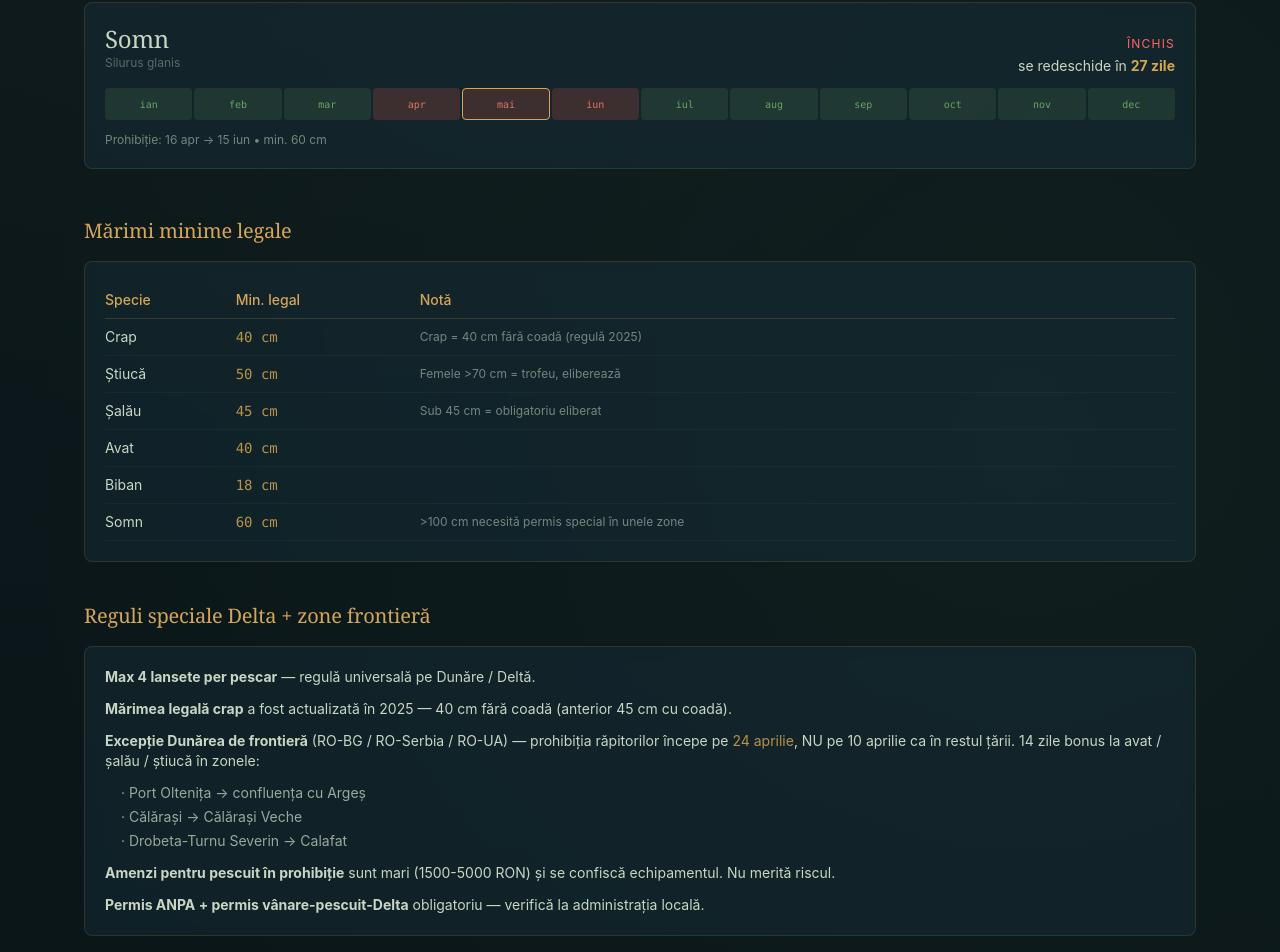
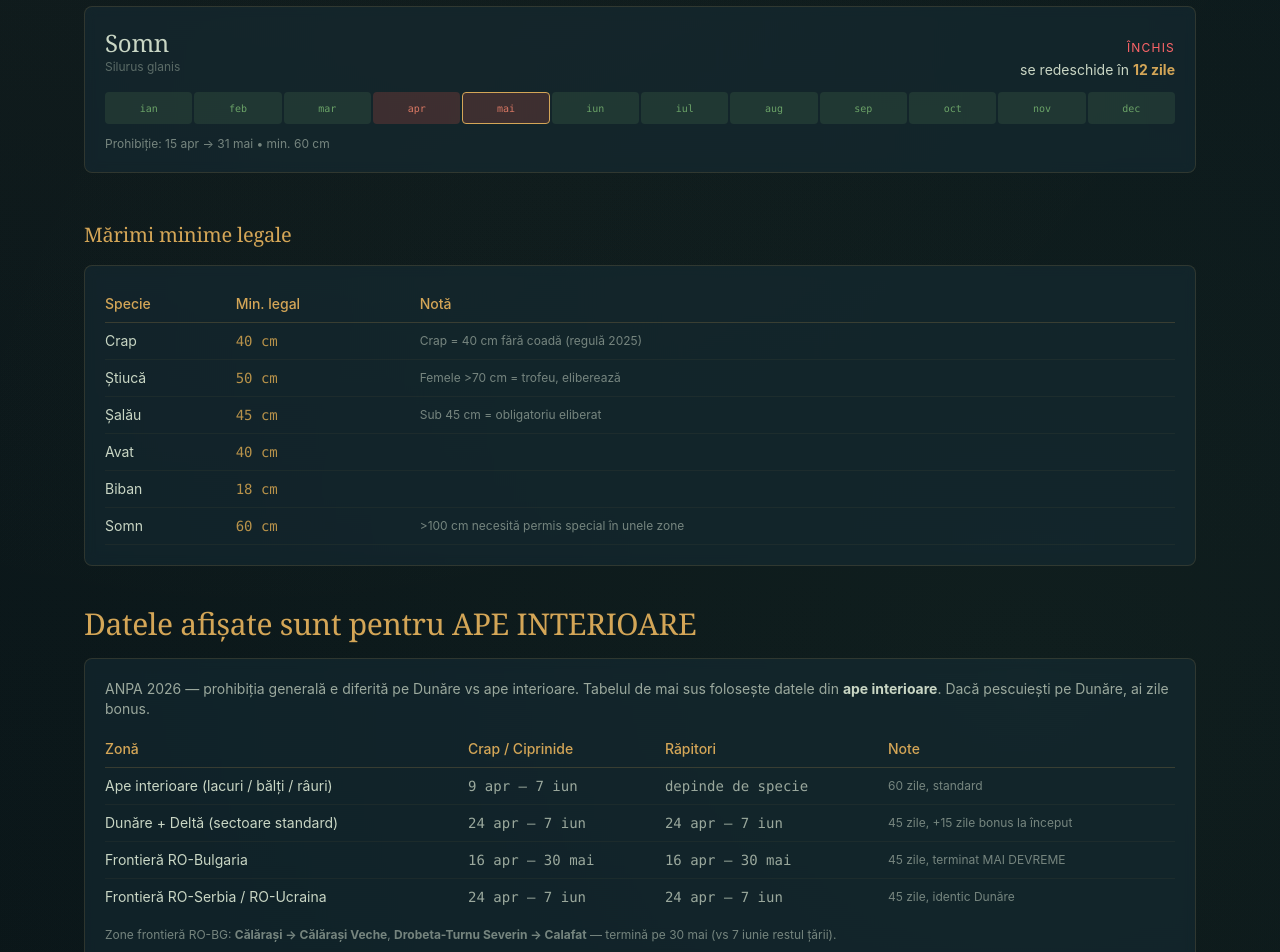
Before and after one commit to clawmvp/fishy, a Next.js app: page /prohibitie in a window 1280 px wide. Shown: the part 1310-2262 px from the top of the page. Built offline with nearby package versions, Linux system fonts and the light colour scheme.

Commit message:
fix: prohibiție corectă ANPA 2026 — crap 9 apr/7 iun (era 15/15), știucă 1 feb/20 mar, șalău+biban 20 mar/7 iun. +tabel comparativ Dunăre vs ape interioare vs frontieră

```diff
--- a/app/prohibitie/page.tsx
+++ b/app/prohibitie/page.tsx
@@ -197,8 +197,60 @@ export default function ProhibitionPage() {
       </section>
 
       {/* Reguli speciale Delta */}
+      {/* Tabel comparativ Dunăre vs Ape interioare */}
       <section className="mb-10">
-        <h2 className="text-xl font-display text-amber-glow mb-4">Reguli speciale Delta + zone frontieră</h2>
+        <h2 className="text-2xl md:text-3xl font-display text-amber-glow mb-4">Datele afișate sunt pentru APE INTERIOARE</h2>
+        <div className="card rounded-lg p-5">
+          <p className="text-sm text-fog/75 mb-3">
+            ANPA 2026 — prohibiția generală e diferită pe Dunăre vs ape interioare. Tabelul de mai sus folosește datele din <strong className="text-fog">ape interioare</strong>. Dacă pescuiești pe Dunăre, ai zile bonus.
+          </p>
+          <div className="scroll-x-wrap">
+            <table className="w-full text-sm min-w-fit">
+              <thead>
+                <tr className="border-b border-amber-glow/20">
+                  <th className="text-left py-2 text-amber-glow font-medium">Zonă</th>
+                  <th className="text-left py-2 text-amber-glow font-medium">Crap / Ciprinide</th>
+                  <th className="text-left py-2 text-amber-glow font-medium">Răpitori</th>
+                  <th className="text-left py-2 text-amber-glow font-medium">Note</th>
+                </tr>
+              </thead>
+              <tbody>
+                <tr className="border-b border-amber-glow/5">
+                  <td className="py-2 text-fog">Ape interioare (lacuri / bălți / râuri)</td>
+                  <td className="py-2 text-fog/75 font-mono">9 apr – 7 iun</td>
+                  <td className="py-2 text-fog/75 font-mono">depinde de specie</td>
+                  <td className="py-2 text-fog/55 text-xs">60 zile, standard</td>
+                </tr>
+                <tr className="border-b border-amber-glow/5">
+                  <td className="py-2 text-fog">Dunăre + Deltă (sectoare standard)</td>
+                  <td className="py-2 text-fog/75 font-mono">24 apr – 7 iun</td>
+                  <td className="py-2 text-fog/75 font-mono">24 apr – 7 iun</td>
+                  <td className="py-2 text-fog/55 text-xs">45 zile, +15 zile bonus la început</td>
+                </tr>
+                <tr className="border-b border-amber-glow/5">
+                  <td className="py-2 text-fog">Frontieră RO-Bulgaria</td>
+                  <td className="py-2 text-fog/75 font-mono">16 apr – 30 mai</td>
+                  <td className="py-2 text-fog/75 font-mono">16 apr – 30 mai</td>
+                  <td className="py-2 text-fog/55 text-xs">45 zile, terminat MAI DEVREME</td>
+                </tr>
+                <tr>
+                  <td className="py-2 text-fog">Frontieră RO-Serbia / RO-Ucraina</td>
+                  <td className="py-2 text-fog/75 font-mono">24 apr – 7 iun</td>
+                  <td className="py-2 text-fog/75 font-mono">24 apr – 7 iun</td>
+                  <td className="py-2 text-fog/55 text-xs">45 zile, identic Dunăre</td>
+                </tr>
+              </tbody>
+            </table>
+          </div>
+          <p className="text-xs text-fog/55 mt-3">
+            Zone frontieră RO-BG: <strong>Călărași → Călărași Veche</strong>, <strong>Drobeta-Turnu Severin → Calafat</strong> — termină pe 30 mai (vs 7 iunie restul țării).
+          </p>
+        </div>
+      </section>
+
+      {/* Reguli speciale */}
+      <section className="mb-10">
+        <h2 className="text-xl font-display text-amber-glow mb-4">Reguli speciale</h2>
         <div className="card rounded-lg p-5 space-y-3 text-sm text-fog">
           <p>
             <strong className="text-fog">Max 4 lansete per pescar</strong> — regulă universală pe Dunăre / Deltă.
@@ -207,25 +259,20 @@ export default function ProhibitionPage() {
             <strong className="text-fog">Mărimea legală crap</strong> a fost actualizată în 2025 — 40 cm fără coadă (anterior 45 cm cu coadă).
           </p>
           <p>
-            <strong className="text-fog">Excepție Dunărea de frontieră</strong> (RO-BG / RO-Serbia / RO-UA) — prohibiția răpitorilor începe pe <span className="text-amber-soft">24 aprilie</span>, NU pe 10 aprilie ca în restul țării. 14 zile bonus la avat / șalău / știucă în zonele:
-          </p>
-          <ul className="space-y-1 ml-4">
-            <li className="text-fog/75">· Port Oltenița → confluența cu Argeș</li>
-            <li className="text-fog/75">· Călărași → Călărași Veche</li>
-            <li className="text-fog/75">· Drobeta-Turnu Severin → Calafat</li>
-          </ul>
-          <p>
-            <strong className="text-fog">Amenzi pentru pescuit în prohibiție</strong> sunt mari (1500-5000 RON) și se confiscă echipamentul. Nu merită riscul.
+            <strong className="text-fog">Amenzi pentru pescuit în prohibiție</strong> — 2000-4000 RON conform ANPA 2026 + suspendarea permisului + confiscarea echipamentului.
           </p>
           <p>
             <strong className="text-fog">Permis ANPA + permis vânare-pescuit-Delta</strong> obligatoriu — verifică la administrația locală.
+          </p>
+          <p>
+            <strong className="text-fog">Specii invazive</strong> (caras argintiu, biban soare, somn pitic) — EXCEPTATE de la prohibiție, capturabile tot anul.
           </p>
         </div>
       </section>
 
       <section className="mt-10 pt-6 border-t border-amber-glow/15">
         <p className="text-xs text-fog/40">
-          Datele sunt simplificate — perioada exactă variază 1-3 zile anual prin ordin ANPA. Verifică ordinul oficial la{" "}
+          Datele de mai sus reflectă Ordinul ANPA pentru 2026 (ape interioare). Perioada poate varia 1-3 zile anual. Verifică ordinul oficial la{" "}
           <a href="https://anpa.ro" target="_blank" rel="noopener" className="hover:text-amber-glow">anpa.ro</a> înainte de orice partidă.
         </p>
       </section>
--- a/data/specii.ts
+++ b/data/specii.ts
@@ -27,7 +27,9 @@ export const specii: Specie[] = [
     nume: "Crap",
     latin: "Cyprinus carpio",
     metoda: "static",
-    prohibitie: { start: { m: 4, d: 15 }, end: { m: 6, d: 15 } },
+    // ANPA 2026 — ape interioare: 9 aprilie - 7 iunie (60 zile).
+    // Dunăre frontieră RO-UA: 24 aprilie - 7 iunie. Dunăre frontieră RO-BG: 16 aprilie - 30 mai.
+    prohibitie: { start: { m: 4, d: 9 }, end: { m: 6, d: 7 } },
     marimeMinima: 40,
     optimalConditions: {
       waterTempMin: 15,
@@ -47,7 +49,8 @@ export const specii: Specie[] = [
     nume: "Știucă",
     latin: "Esox lucius",
     metoda: "spinning",
-    prohibitie: { start: { m: 1, d: 16 }, end: { m: 3, d: 31 } },
+    // ANPA 2026 — știuca: 1 februarie - 20 martie (depunere timpurie, ~48 zile).
+    prohibitie: { start: { m: 2, d: 1 }, end: { m: 3, d: 20 } },
     marimeMinima: 50,
     optimalConditions: {
       waterTempMin: 8,
@@ -67,7 +70,8 @@ export const specii: Specie[] = [
     nume: "Șalău",
     latin: "Sander lucioperca",
     metoda: "spinning",
-    prohibitie: { start: { m: 3, d: 1 }, end: { m: 4, d: 30 } },
+    // ANPA 2026 — șalău: 20 martie - 7 iunie (păzitul cuibului, ~80 zile).
+    prohibitie: { start: { m: 3, d: 20 }, end: { m: 6, d: 7 } },
     marimeMinima: 45,
     optimalConditions: {
       waterTempMin: 10,
@@ -87,6 +91,7 @@ export const specii: Specie[] = [
     nume: "Avat",
     latin: "Aspius aspius",
     metoda: "spinning",
+    // ANPA 2026 — avat: 15 aprilie - 31 mai (calendar specific, ~46 zile).
     prohibitie: { start: { m: 4, d: 15 }, end: { m: 5, d: 31 } },
     marimeMinima: 40,
     optimalConditions: {
@@ -107,7 +112,8 @@ export const specii: Specie[] = [
     nume: "Biban",
     latin: "Perca fluviatilis",
     metoda: "spinning",
-    prohibitie: { start: { m: 4, d: 15 }, end: { m: 6, d: 15 } },
+    // ANPA 2026 — biban: 20 martie - 7 iunie (păzitul cuibului, identic cu șalău).
+    prohibitie: { start: { m: 3, d: 20 }, end: { m: 6, d: 7 } },
     marimeMinima: 18,
     optimalConditions: {
       waterTempMin: 10,
@@ -127,7 +133,8 @@ export const specii: Specie[] = [
     nume: "Somn",
     latin: "Silurus glanis",
     metoda: "static",
-    prohibitie: { start: { m: 4, d: 16 }, end: { m: 6, d: 15 } },
+    // ANPA 2026 — somn nativ: 15 aprilie - 31 mai (calendar specific răpitor).
+    prohibitie: { start: { m: 4, d: 15 }, end: { m: 5, d: 31 } },
     marimeMinima: 60,
     optimalConditions: {
       waterTempMin: 18,
```
